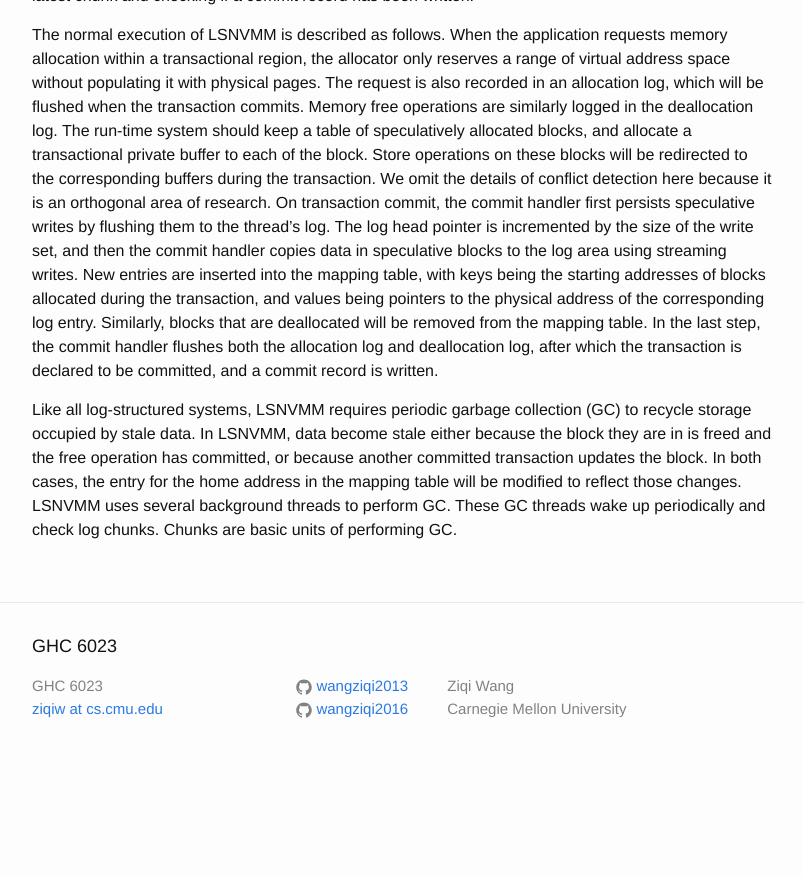
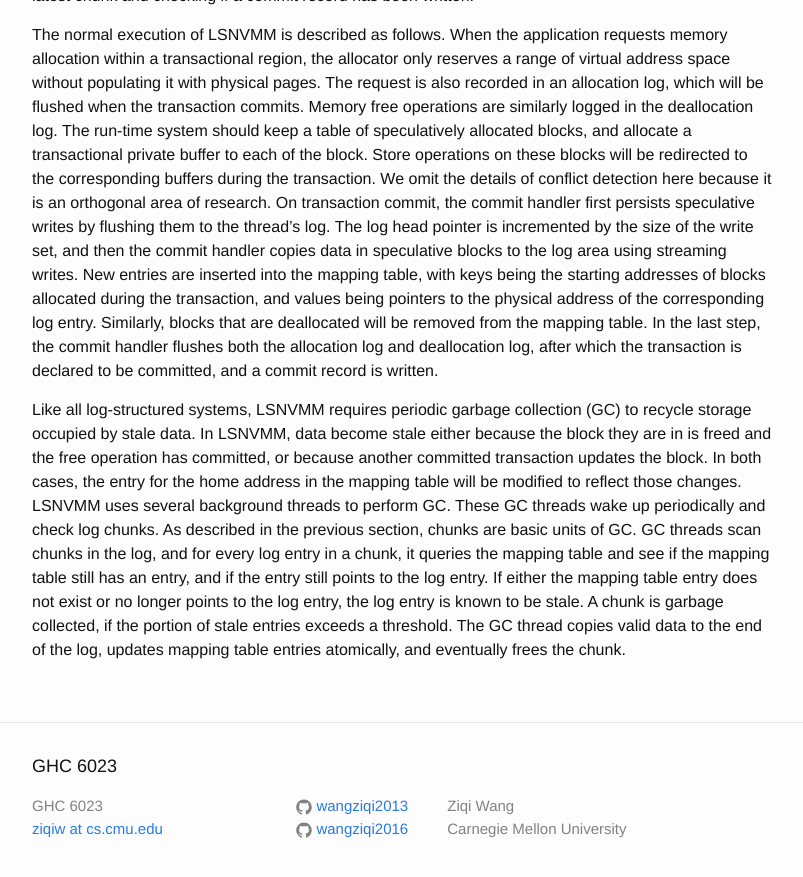
Before and after one commit to wangziqi2013/wangziqi2013.github.io, a Jekyll site: the page built from _posts/2019-02-25-log-structured-nv-main-memory.markdown, in a window 1280 px wide and 900 px high, scrolled down 2527 px. Shown: the top 877 px of the window, without its empty margins (238-1041 px from the left). Built offline with Jekyll 4.4.1, drawn with Linux system fonts in a browser that asks for light colours; before the commit the page ends 3307 px from its top, so only the background shows below that.

Commit message:
Finish GC

```diff
--- a/_posts/2019-02-25-log-structured-nv-main-memory.markdown
+++ b/_posts/2019-02-25-log-structured-nv-main-memory.markdown
@@ -103,4 +103,9 @@ Like all log-structured systems, LSNVMM requires periodic garbage collection (GC
 In LSNVMM, data become stale either because the block they are in is freed and the free operation has committed, or because
 another committed transaction updates the block. In both cases, the entry for the home address in the mapping table will be
 modified to reflect those changes. LSNVMM uses several background threads to perform GC. These GC threads wake up periodically
-and check log chunks. Chunks are basic units of performing GC.
+and check log chunks. As described in the previous section, chunks are basic units of GC. GC threads scan chunks in the log,
+and for every log entry in a chunk, it queries the mapping table and see if the mapping table still has an entry, and if
+the entry still points to the log entry. If either the mapping table entry does not exist or no longer points to the log
+entry, the log entry is known to be stale. A chunk is garbage collected, if the portion of stale entries exceeds a threshold.
+The GC thread copies valid data to the end of the log, updates mapping table entries atomically, and eventually frees
+the chunk.
```
